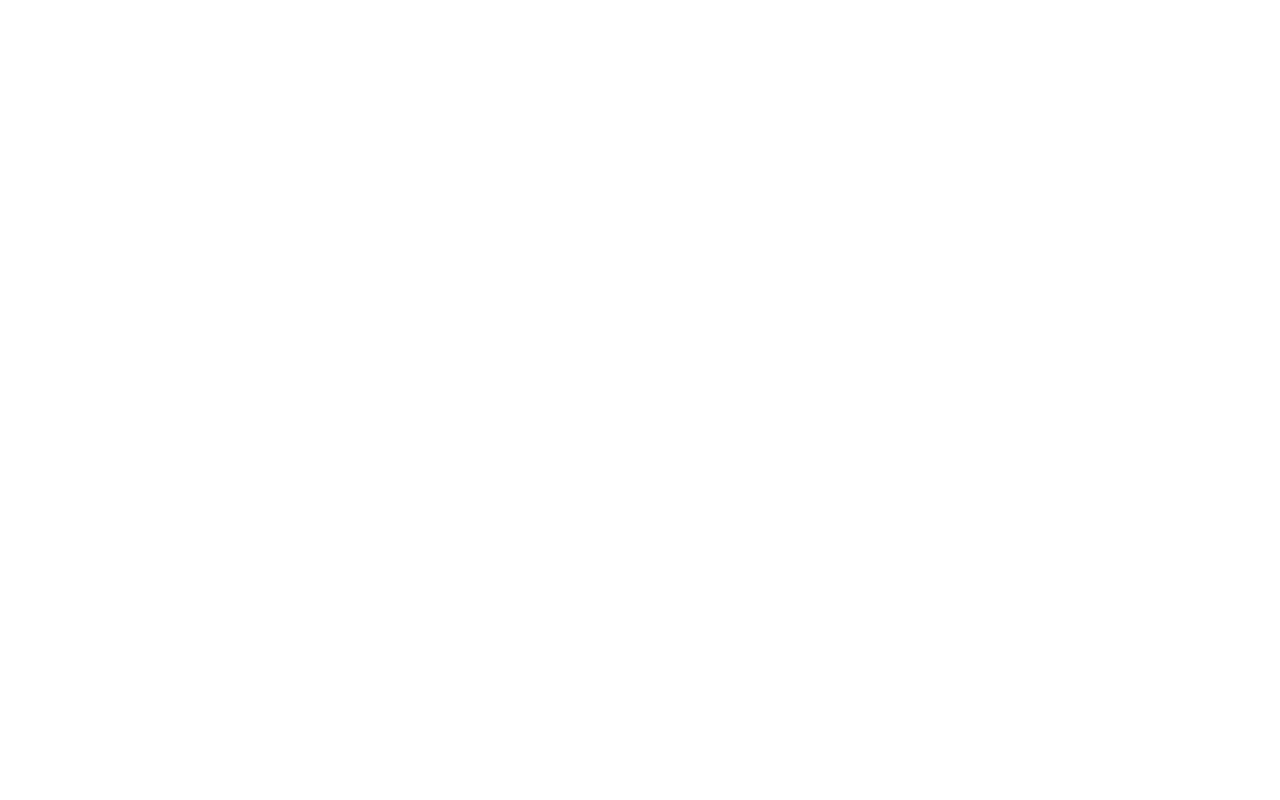
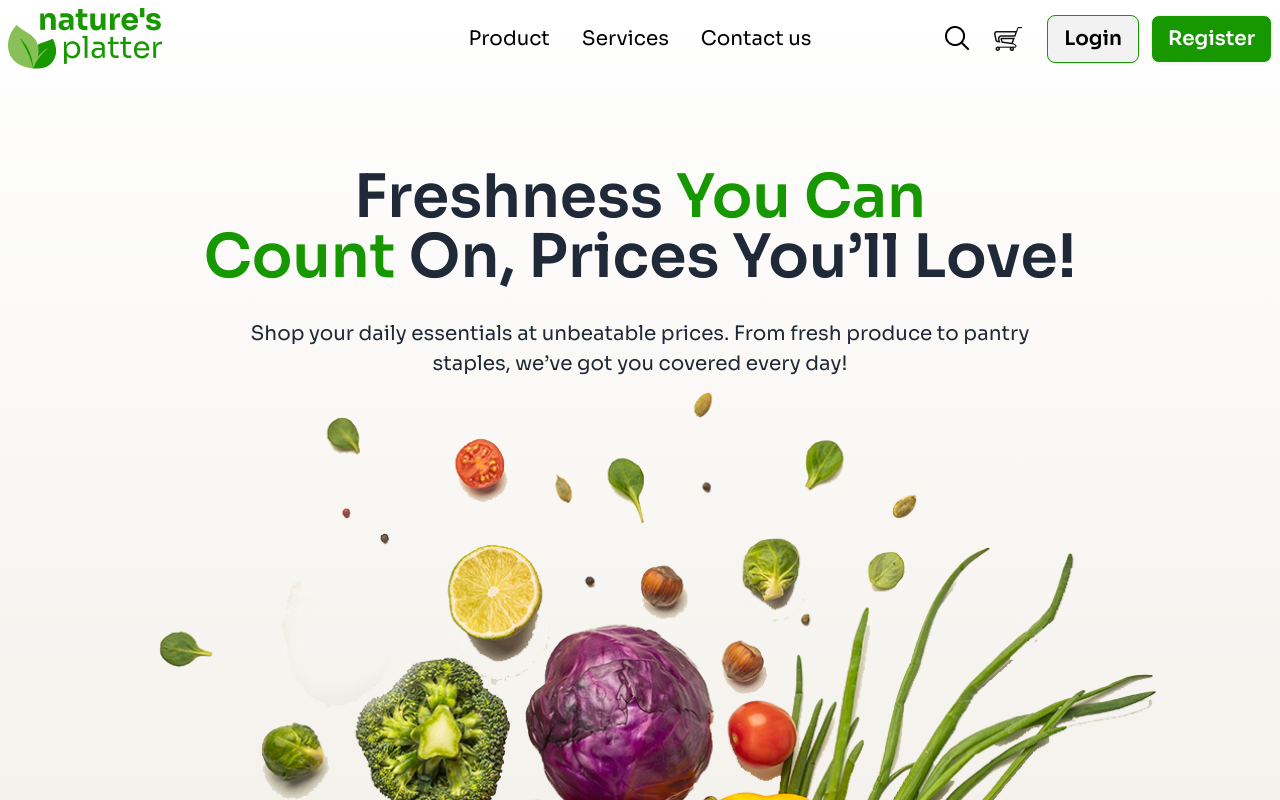
Before and after one commit to ron7116/nature-platter, a plain HTML site: page index.html in a window 1280 px wide. Shown: the top 800 px of the page. Drawn offline with nearby package versions, Linux system fonts and the light colour scheme.

Commit message:
header part completed

```diff
--- a/index.html
+++ b/index.html
@@ -11,6 +11,11 @@
       href="https://fonts.googleapis.com/css2?family=Poppins:ital,wght@0,100;0,200;0,300;0,400;0,500;0,600;0,700;0,800;0,900;1,100;1,200;1,300;1,400;1,500;1,600;1,700;1,800;1,900&family=Sora:wght@100..800&display=swap"
       rel="stylesheet"
     />
+    <!-- font awesome cdn-->
+    <script
+      src="https://kit.fontawesome.com/c67e0e4ac2.js"
+      crossorigin="anonymous"
+    ></script>
     <!-- tailwindcss cdn -->
     <script src="https://cdn.tailwindcss.com"></script>
     <!-- daisyUI cdn -->
@@ -26,6 +31,7 @@
           extend: {
             colors: {
               clifford: "#da373d",
+              "nature-primary-color": "#179800",
             },
           },
         },
@@ -38,11 +44,69 @@
       .poppins-font {
         font-family: "Poppins", serif;
       }
+      .nav-item-color {
+        color: black;
+      }
     </style>
   </head>
   <body class="sora-font">
     <!-- header part -->
-    <header></header>
+    <header class="bg-gradient-to-t from-[#EFEBE3] to-[#FFFFFF]">
+      <!-- navbar part -->
+      <nav
+        class="container mx-auto border-solid border-b-2 border-[#179800] lg:border-none"
+      >
+        <div class="navbar">
+          <div class="navbar-start">
+            <a class="lg:hidden"><img src="c2-assets/leap.png" alt="" /></a>
+            <a class="hidden lg:flex"
+              ><img src="c2-assets/logo-header.png" alt=""
+            /></a>
+          </div>
+          <div class="navbar-center hidden lg:flex">
+            <ul class="menu menu-horizontal px-1">
+              <li>
+                <a class="nav-item-color text-[20px]">Product</a>
+              </li>
+              <li><a class="nav-item-color text-[20px]">Services</a></li>
+              <li><a class="nav-item-color text-[20px]">Contact us</a></li>
+            </ul>
+          </div>
+          <div class="navbar-end">
+            <img
+              class="hidden lg:flex mr-6"
+              src="c2-assets/search.png"
+              alt=""
+            />
+            <img
+              class="hidden lg:flex mr-6 text-black"
+              src="c2-assets/cart.png"
+              alt=""
+            />
+            <a
+              class="btn hidden lg:flex mr-3 text-black border-solid border-5 border-[#179800] text-[20px]"
+              >Login</a
+            >
+            <a class="btn hidden lg:flex text-white bg-[#179800] text-[20px]"
+              >Register</a
+            >
+            <img class="lg:hidden" src="c2-assets/bars-3.png" alt="" />
+          </div>
+        </div>
+      </nav>
+      <!-- banner part -->
+      <div class="container mx-auto text-center pt-12 lg:pt-[90px]">
+        <h1 class="font-semibold text-3xl lg:text-6xl mb-8">
+          Freshness <span class="text-[#179800]">You Can</span> <br />
+          <span class="text-[#179800]">Count</span> On, Prices You’ll Love!
+        </h1>
+        <p class="text-[20px] max-w-[800px] mx-auto">
+          Shop your daily essentials at unbeatable prices. From fresh produce to
+          pantry staples, we’ve got you covered every day!
+        </p>
+        <img class="mx-auto" src="c2-assets/hero-vegetables.png" alt="" />
+      </div>
+    </header>
     <!-- main part -->
     <main></main>
     <!-- footer part -->
```
Also changed, not shown: c2-assets/bars-3.png (added), c2-assets/cart.png (added), c2-assets/leap.png (added), c2-assets/search.png (added).
